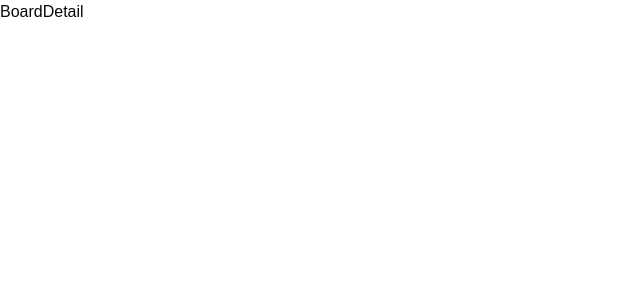
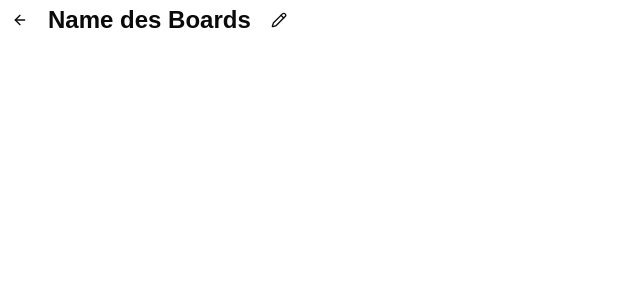
Before and after one commit to wehrend/devboard, a React (Vite) app: page /boards/1 in a window 1280 px wide. Shown: the top 300 px of the page, without its empty margins (0-640 px from the left). Built offline with nearby package versions, Linux system fonts and the light colour scheme.

Commit message:
implement board details, part 3

```diff
--- a/package.json
+++ b/package.json
@@ -29,7 +29,7 @@
   "devDependencies": {
     "@eslint/js": "^10",
     "@types/node": "^24",
-    "@types/react": "^19",
+    "@types/react": "^19.2.16",
     "@types/react-dom": "^19",
     "@vitejs/plugin-react": "^6",
     "eslint": "^10",
--- /dev/null
+++ b/src/components/ui/input.tsx
@@ -0,0 +1,19 @@
+import * as React from "react"
+
+import { cn } from "src/lib/utils"
+
+function Input({ className, type, ...props }: React.ComponentProps<"input">) {
+  return (
+    <input
+      type={type}
+      data-slot="input"
+      className={cn(
+        "h-9 w-full min-w-0 rounded-md border border-input bg-transparent px-2.5 py-1 text-base shadow-xs transition-[color,box-shadow] outline-none file:inline-flex file:h-7 file:border-0 file:bg-transparent file:text-sm file:font-medium file:text-foreground placeholder:text-muted-foreground focus-visible:border-ring focus-visible:ring-3 focus-visible:ring-ring/50 disabled:pointer-events-none disabled:cursor-not-allowed disabled:opacity-50 aria-invalid:border-destructive aria-invalid:ring-3 aria-invalid:ring-destructive/20 md:text-sm dark:bg-input/30 dark:aria-invalid:border-destructive/50 dark:aria-invalid:ring-destructive/40",
+        className
+      )}
+      {...props}
+    />
+  )
+}
+
+export { Input }
--- a/src/pages/BoardDetail/BoardDetail.tsx
+++ b/src/pages/BoardDetail/BoardDetail.tsx
@@ -1,3 +1,67 @@
+import { ArrowLeft, Pencil, Check, X } from "lucide-react"
+import { Input } from "../../components/ui/input"
+
+import { Button } from "../../components/ui/button"
+import { Link } from "react-router-dom"
+import { useState } from "react"
+
 export default function BoardDetail() {
-  return "BoardDetail";
+  const [isEditingBoardName, setEditingBoardName] = useState(false)
+  const [boardName, setBoardName] = useState("Name des Boards")
+
+  function renderBoardDetailHeader() {
+    if (isEditingBoardName) {
+      return (
+        <>
+          <Input
+            value={boardName}
+            className="w-64"
+            onChange={(event) => setBoardName(event.target.value)}
+          />
+          <Button
+            variant="ghost"
+            size="icon-lg"
+            onClick={() => setEditingBoardName(false)}
+          >
+            <Check />
+          </Button>
+          <Button
+            variant="ghost"
+            size="icon-lg"
+            onClick={() => setEditingBoardName(false)}
+          >
+            <X />
+          </Button>
+        </>
+      )
+    } else {
+      return (
+        <>
+          <h1 className="text-2xl font-bold">{boardName}</h1>
+          <Button
+            variant="ghost"
+            size="icon-lg"
+            onClick={() => setEditingBoardName(true)}
+          >
+            <Pencil />
+          </Button>
+        </>
+      )
+    }
+  }
+
+  return (
+    <>
+      <div className="container">
+        <div className="flex flex-row items-center gap-2">
+          <Link to={"/boards"}>
+            <Button variant="ghost" size="icon-lg">
+              <ArrowLeft />
+            </Button>
+          </Link>
+          {renderBoardDetailHeader()}
+        </div>
+      </div>
+    </>
+  )
 }
```
Also changed, not shown: 1 other file (tests, documents, lock files or other folders).
